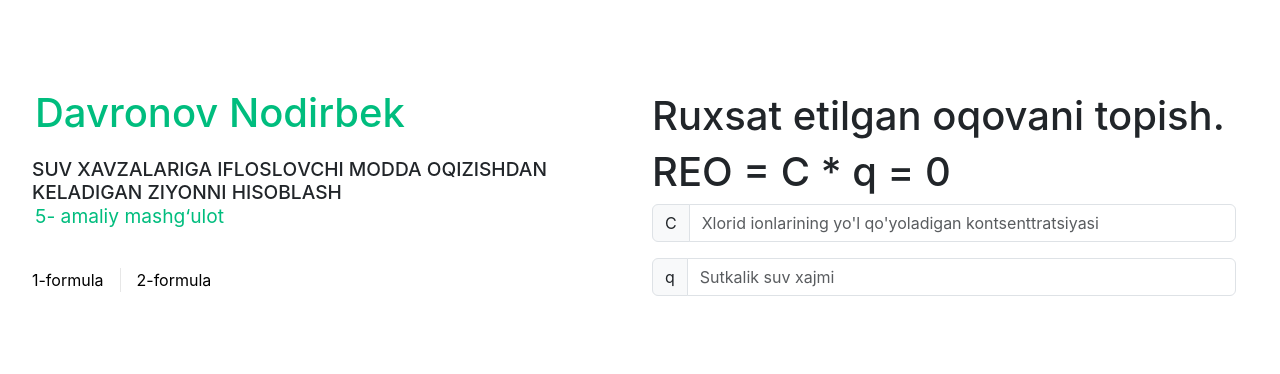
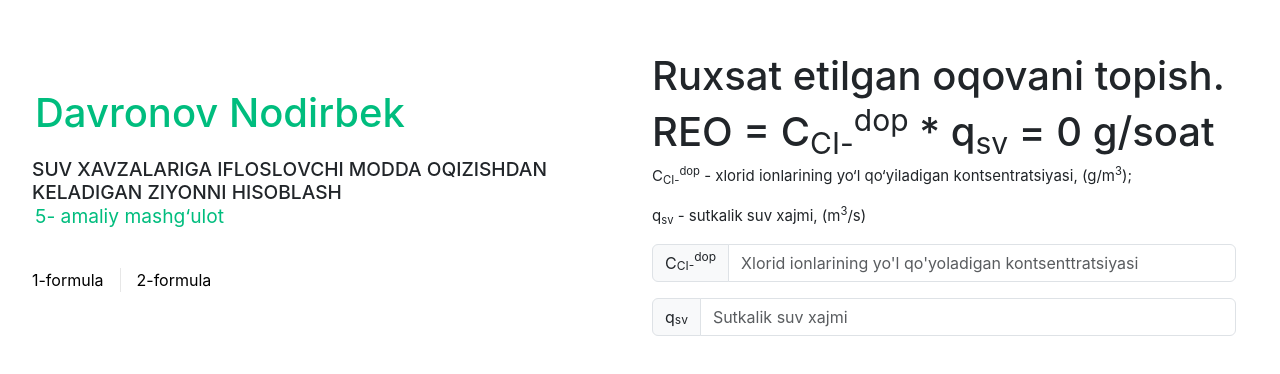
Before and after one commit to axrorbekdf/davronov-nodirbek-ekologiya, a Vue app: page / in a window 1280 px wide. Shown: the part 198-572 px from the top of the page. Built offline with nearby package versions, Linux system fonts and the light colour scheme.

Commit message:
deploy github pages

```diff
--- a/src/views/AboutView.vue
+++ b/src/views/AboutView.vue
@@ -4,7 +4,9 @@
       <div class="row">
         <div class="col-12">
           <h1>Yuvish uchun maksimal soatbay suv sarfini topish.</h1>
-          <h1>Q = Q' * P = {{hisoblash}}</h1>
+          <h1>Q = Q' * P<sub>max</sub> = {{hisoblash}} m<sup>3</sup>/ch </h1>
+          <p>Q' - 1 m<sup>2</sup> buyumni yuvish uchun sarflanadigan suv miqdori. (m<sup>3</sup>/m<sup>2</sup>)</p>
+          <p>P<sub>max</sub> - Maksimal soatbay ishlab chiqarish quvvati.  (m<sup>2</sup>/soat)</p>
           <div class="input-group mb-3">
             <span class="input-group-text" id="basic-addon1">
               Q'
@@ -14,7 +16,7 @@
 
           <div class="input-group mb-3">
             <span class="input-group-text" id="basic-addon1">
-              P
+              P<sub>max</sub>
             </span>
             <input type="text" v-model="p" class="form-control" placeholder="Maksimal soatbay ishlab chiqarish quvvati">
           </div>
--- a/src/views/HomeView.vue
+++ b/src/views/HomeView.vue
@@ -4,17 +4,20 @@
       <div class="row">
         <div class="col-12">
           <h1>Ruxsat etilgan oqovani topish.</h1>
-          <h1>REO = C * q = {{hisoblash}}</h1>
+          <h1>REO =  C<sub>CI-</sub><sup>dop</sup> * q<sub>sv</sub> = {{hisoblash}} g/soat</h1>
+
+          <p>C<sub>CI-</sub><sup>dop</sup> - хlоrid iоnlarining yo‘l qo‘yiladigan  kоntsentratsiyasi, (g/m<sup>3</sup>);</p>
+          <p>q<sub>sv</sub> - sutkalik suv хajmi, (m<sup>3</sup>/s)</p>
           <div class="input-group mb-3">
             <span class="input-group-text" id="basic-addon1">
-              C
+              C<sub> CI-</sub><sup> dop</sup>
             </span>
             <input type="text" v-model="c" class="form-control" placeholder="Xlorid ionlarining yo'l qo'yoladigan kontsenttratsiyasi">
           </div>
 
           <div class="input-group mb-3">
             <span class="input-group-text" id="basic-addon1">
-              q
+              q<sub>sv</sub>
             </span>
             <input type="text" v-model="q" class="form-control" placeholder="Sutkalik suv xajmi">
           </div>
```
